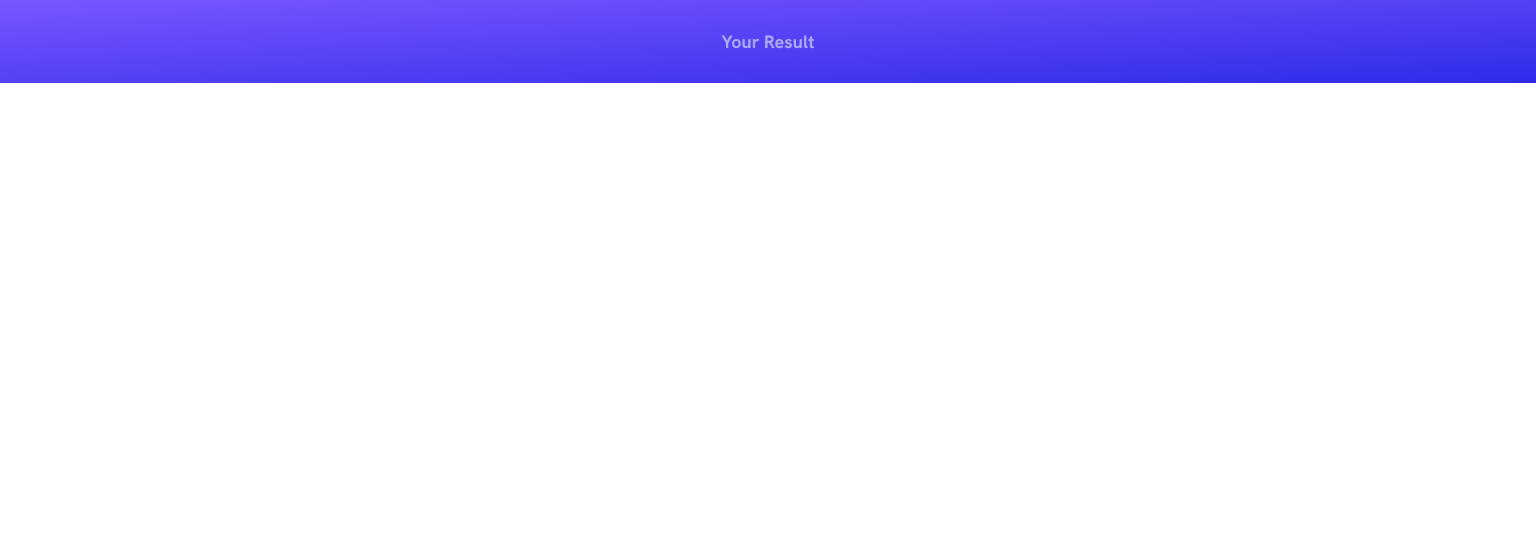
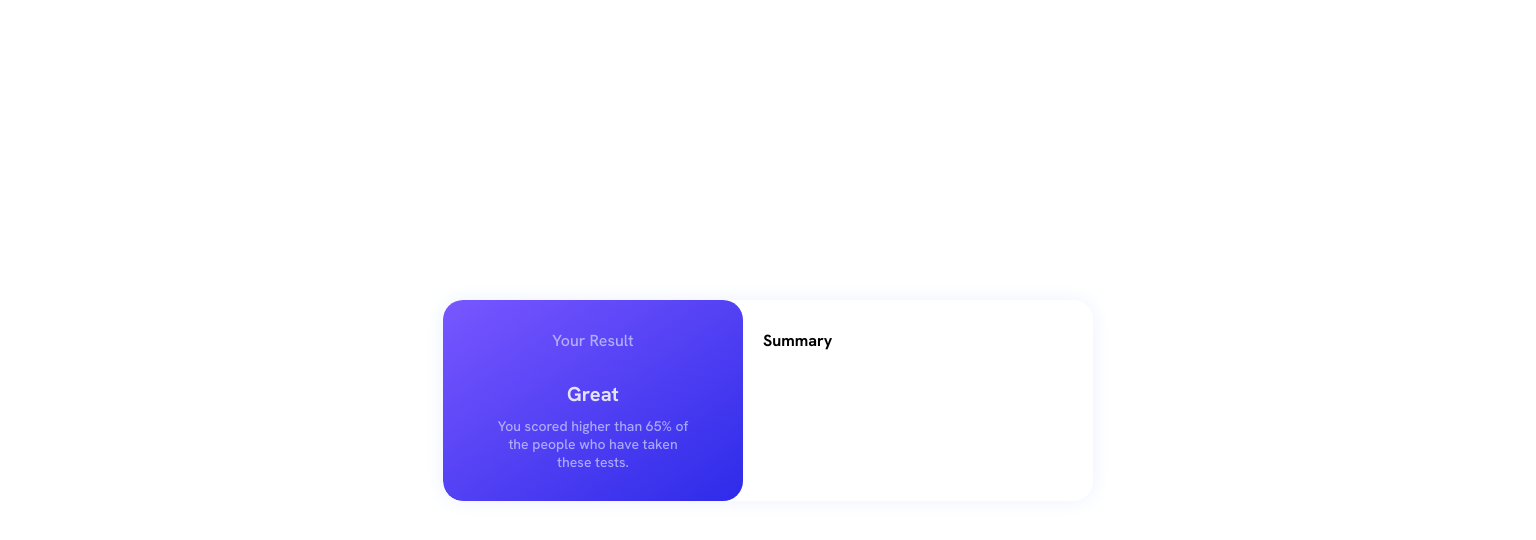
Before and after one commit to UnicornDad8/results-sumary-component, a React (Create React App) app in the folder challenge/: page / in a window 1536 px wide. Shown: the top 540 px of the page. Built offline with nearby package versions, Linux system fonts and the light colour scheme.

Commit message:
Add some responsive styling

```diff
--- a/challenge/src/App.js
+++ b/challenge/src/App.js
@@ -3,12 +3,23 @@ import "./index.css";
 function App() {
   return (
     <main>
-      <section className="gradient-bg result-box">
-        <div className="result-container">
-          <h3>Your Result</h3>
-        </div>
-      </section>
-      <section></section>
+      <div className="main-container">
+        <section className="gradient-bg result-box left">
+          <div className="result-container">
+            <h3>Your Result</h3>
+            <h2>Great</h2>
+            <p>
+              You scored higher than 65% of the people who have taken these
+              tests.
+            </p>
+          </div>
+        </section>
+        <section className="summary right">
+          <div className="sumary-container">
+            <h3>Summary</h3>
+          </div>
+        </section>
+      </div>
     </main>
   );
 }
--- a/challenge/src/index.css
+++ b/challenge/src/index.css
@@ -44,7 +44,45 @@ body {
   font-family: "Hanken Grotesk", sans-serif;
 }
 
-@media only screen and (min-width: 375px) {
+@media only screen and (min-width: 1440px) {
+  main {
+    display: flex;
+    align-items: center;
+    justify-content: center;
+    height: 100vh;
+  }
+
+  .main-container {
+    display: flex;
+    max-width: 65rem;
+    box-shadow: 0 0 2rem var(--pale-blue);
+    border-radius: 2rem;
+    overflow: hidden;
+  }
+
+  .left {
+    min-width: 30rem;
+  }
+
+  .right {
+    min-width: 35rem;
+  }
+
+  .result-box {
+    border-top-right-radius: 2rem;
+  }
+
+  .result-container p {
+    width: 200px;
+    margin: 0 auto;
+  }
+
+  .summary {
+    padding: 3rem 3rem;
+    display: flex;
+    flex-direction: column;
+    justify-content: flex-start;
+  }
 }
 
 .gradient-bg {
@@ -56,17 +94,46 @@ body {
 }
 
 .result-box {
-  padding: 3rem 1.5rem;
+  padding: 3rem 2rem;
+  border-bottom-left-radius: 2rem;
+  border-bottom-right-radius: 2rem;
 }
 
 .result-container {
-  max-width: 300px;
+  max-width: 260px;
   margin: 0 auto;
   text-align: center;
 }
 
 .result-container h3 {
-  font-size: 1.8rem;
+  font-size: 1.6rem;
   color: var(--pale-blue);
   opacity: 0.6;
+  font-weight: 500;
+  text-transform: capitalize;
 }
+
+.result-container h2 {
+  font-size: 2rem;
+  color: var(--white);
+  margin-top: 30px;
+  opacity: 0.85;
+  margin-bottom: 10px;
+}
+
+.result-container p {
+  font-size: 1.4rem;
+  color: var(--pale-blue);
+  opacity: 0.6;
+  font-weight: 500;
+}
+
+.summary {
+  background: var(--white);
+  padding: 3rem 2rem;
+}
+
+.sumary-container h3 {
+  font-size: 1.6rem;
+  font-weight: 700;
+}
```
